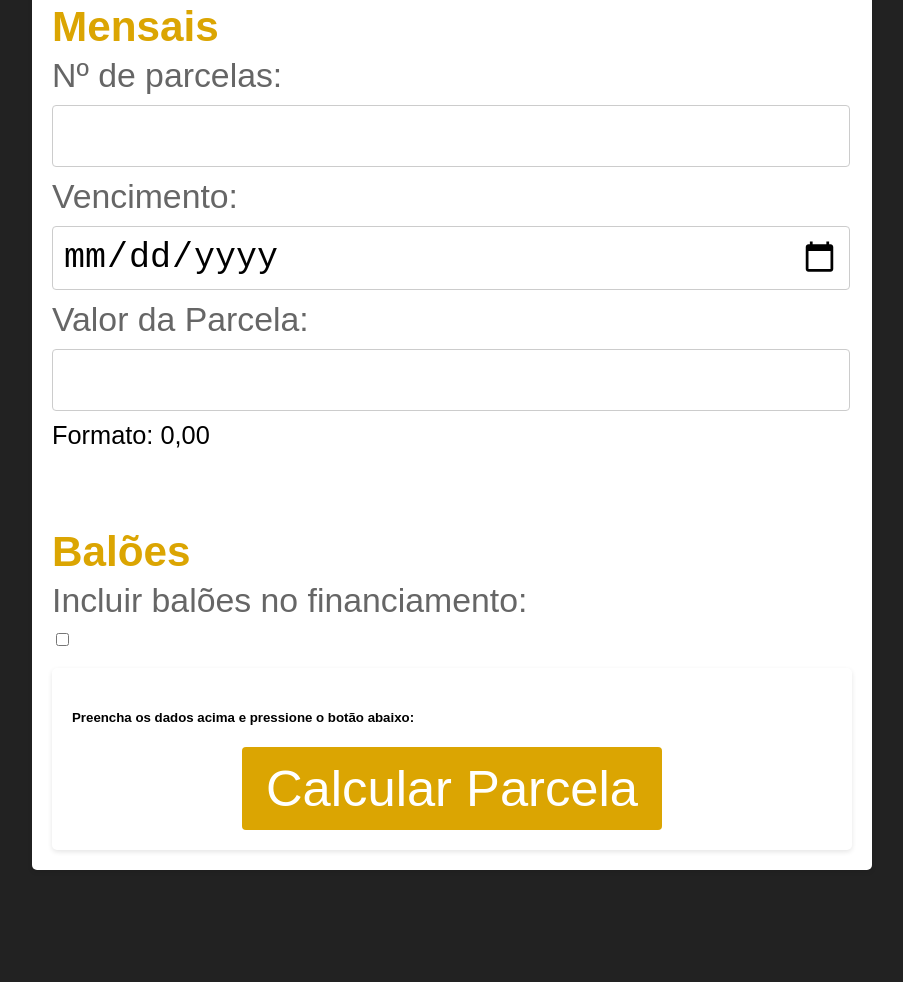
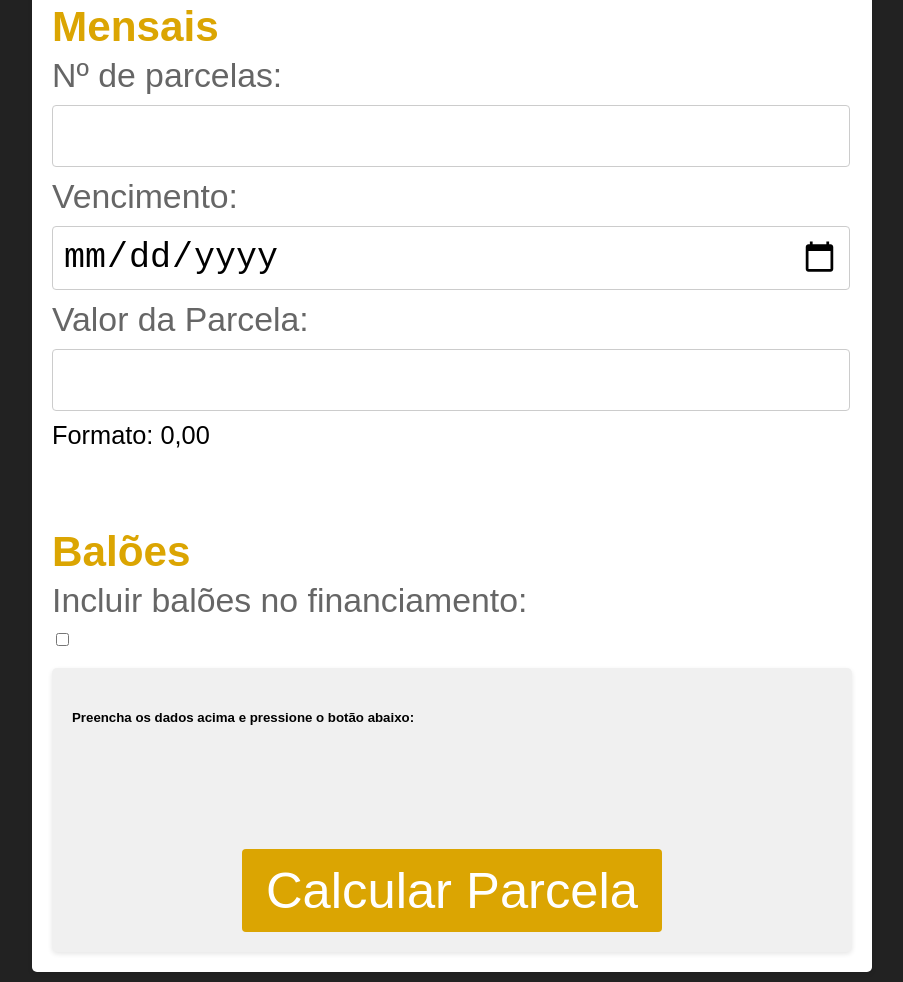
Before and after one commit to LeandroCast/cromo_tools_front, a plain HTML site: page index.html in a window 1280 px wide. Shown: the part 1319-2301 px from the top of the page, without its empty margins (188-1091 px from the left). Before the commit the page ends 2199 px from the top, so only its background shows below. Drawn offline with Linux system fonts and the light colour scheme.

Commit message:
FEAT meta

```diff
--- a/index.html
+++ b/index.html
@@ -1,5 +1,6 @@
 <!DOCTYPE html>
 <html>
+<meta charset="utf-8"/>
 <head>
   <link rel="stylesheet" href="css/style.css">
   <!-- <link rel="stylesheet" href="js/main.js"> -->
@@ -80,9 +81,11 @@
         </div>
       </div>
 
-    <div class="container">
+    <div class="container" style="background-color: #f0f0f0;" width = "90%"">
       <h5>Preencha os dados acima e pressione o botão abaixo:</h5>
+      <br></br>
       <label_central for="parecer"> </label_central>
+      <br></br>
       <div class="button-container">
         <button type="button" id="calcularParcela">Calcular Parcela</button>
       </div>
```
